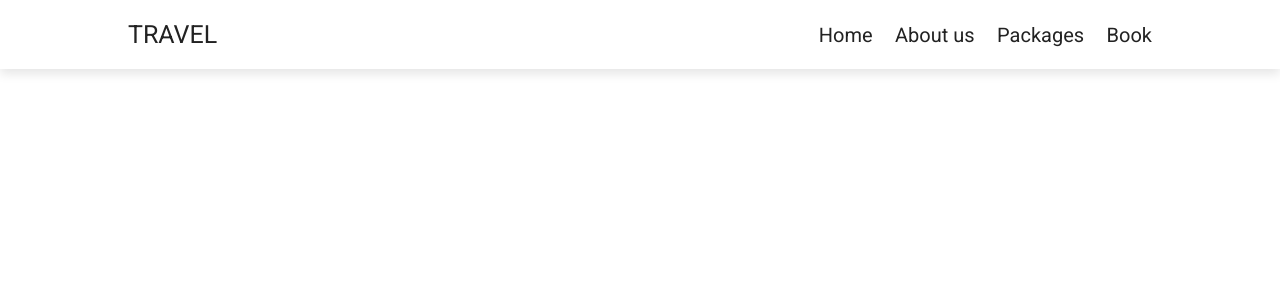
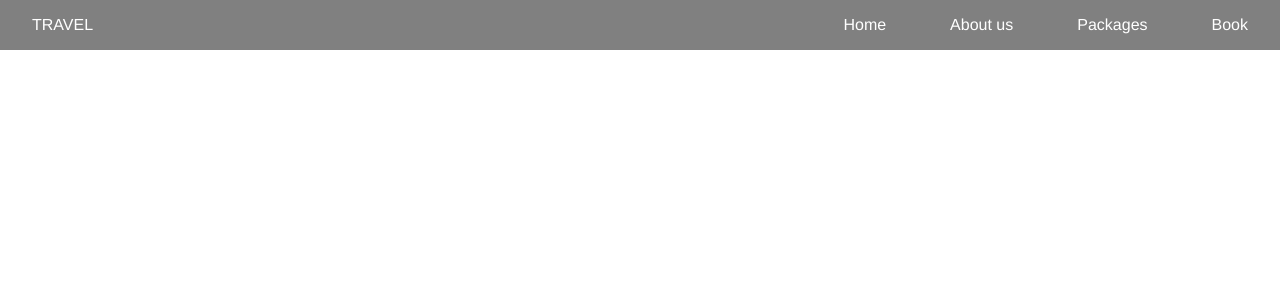
Before and after one commit to kandeel679/mahal_online_store, a PHP site: page / in a window 1280 px wide. Shown: the top 300 px of the page. Run offline with PHP 8.4, Linux system fonts and the light colour scheme.

Commit message:
Simplified header css

```diff
--- a/css/style.css
+++ b/css/style.css
@@ -1,87 +1,57 @@
 /* Google Fonts Roboto font, non-italic */
-@import url('https://fonts.googleapis.com/css2?family=Roboto:wght@100;300;400;500;700&display=swap');
 
 :root {
-  --font-family: "Roboto", sans-serif;
-  --main-color: #8e44ad;
-  --black: #222;
-  --white: #fff;
-  --gray: #777;
-  --transparent-white: #fff9;
-  --dark-bg: rgba(0, 0, 0, .7);
-  --light-bg: #eee;
-  /* rem refers to root em, the base font size (usually 16) */
-  --border: .1rem solid var(--black);
-  /* rgba() is an alias for rgb() */
-  --box-shadow: 0 .5rem 1rem rgb(0, 0, 0, .1);
-  --text-shadow: 0 1.5rem 3rem rgb(0, 0, 0, .1);
+  --font-family: Helvetica, Arial, sans-serif;
 }
 
-* {
-  font-family: 'Roboto', sans-serif;
+body {
+  font-family: var(--font-family);
   margin: 0;
   padding: 0;
-  /** border-box means elements will never exceed their
-      specified width, even with padding and border
-    * default is content-box (for most elements),
-      where padding and border are rendered outside
-      the specified width*/
   box-sizing: border-box;
-  /** outline (shorthand) is an accessibiity-focused line
-      outside the border
-    * its size is always outside the element dimensions,
-      and you cannot control individual outline sides  */
-  outline: none;
-  border: none;
-  /** text-decoration (shorthand) is for underlining and overlining text
-    * lines are drawn around (outside) text, so lines set by
-      parent elements cannot be removed by children */
-  text-decoration: none;
 }
 
-html {
-  font-size: 62.5%;
-  overflow-x: scroll;
-  /** Avoiding editing scrollbar due to accessibility concerns
-    * + editing scrollbar is not supported in Safari */
+main {
+  margin: 4rem;
+}
+
+#navbar-menu-button {
+  color: white;
+  text-align: center;
+  padding: 1rem 2rem;
+  display: none;
 }
 
 .main-header {
-  /* sticky position keeps header visible */
+  color: white;
   position: sticky;
   top: 0;
   left: 0;
   right: 0;
   z-index: 1000;
-  /* color, padding, shadow */
-  background-color: var(--white);
+  background-color: gray;
   list-style-type: none;
   display: flex;
-  /* TB LR */
-  padding: 2rem 10%;
-  box-shadow: var(--box-shadow);
   /* aligns all items along the flexbox cross-axis */
   align-items: center;
   /* aligns all items along the flexbox main-axis */
   justify-content: space-between;
 }
 
-.main-header__logo {
-  font-size: 2.5rem;
-  color: var(--black);
+.main-header ul {
+  display: flex;
+  list-style: none;
+  padding: 0;
+  margin: 0;
 }
 
-.main-header__nav-item {
-  list-style-type: none;
-  display: inline-block;
-  font-size: 2rem;
-  margin-left: 2rem;
+.main-header a {
+  color: white;
+  text-decoration: none;
+  text-align: center;
+  padding: 1rem 2rem;
 }
 
-.main-header__nav-link {
-  color: var(--black);
+.navbar a:hover {
+  background-color: darkgray;
 }
-
-.main-header__nav-link:hover {
-  color: var(--gray);
-}
--- a/header.php
+++ b/header.php
@@ -1,11 +1,12 @@
 <header class="main-header">
-    <a href="index.php" class="main-header__logo">TRAVEL</a>
-    <nav>
+    <a href="index.php" class="main-logo">TRAVEL</a>
+    <nav class="navbar">
         <ul>
-            <li class="main-header__nav-item"><a class="main-header__nav-link" href="index.php">Home</a></li>
-            <li class="main-header__nav-item"><a class="main-header__nav-link" href="about.php">About us</a></li>
-            <li class="main-header__nav-item"><a class="main-header__nav-link" href="packages.php">Packages</a></li>
-            <li class="main-header__nav-item"><a class="main-header__nav-link" href="book.php">Book</a></li>
+            <li><a href="index.php">Home</a></li>
+            <li><a href="about.php">About us</a></li>
+            <li><a href="packages.php">Packages</a></li>
+            <li><a href="book.php">Book</a></li>
         </ul>
     </nav>
+    <div id="navbar-menu-button">&#9776;</div>
 </header>
```
